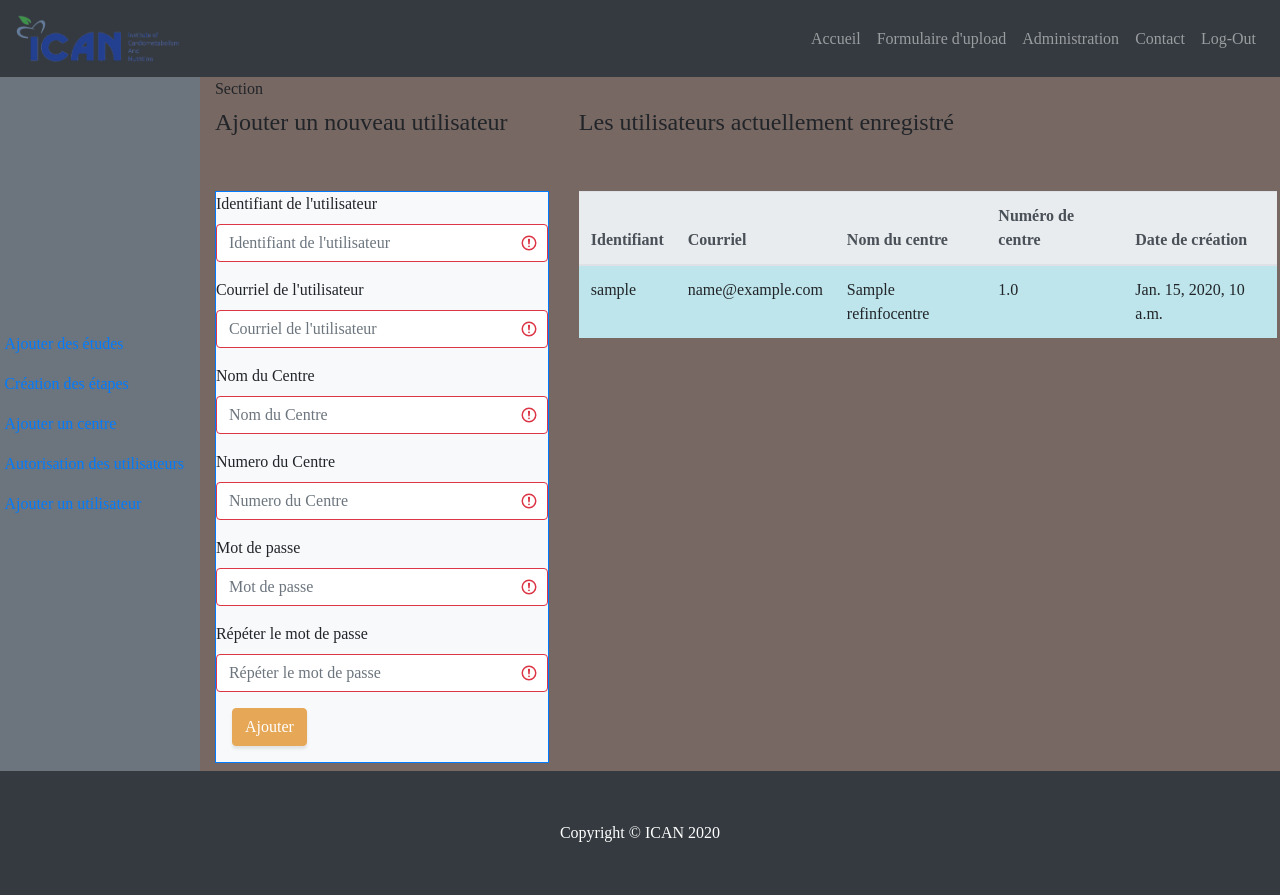
After one commit to dev-ican/imagerie_upload, a Django app: page /admin_page/utilisateurs/ in a window 1280 px wide. The commit adds this page. Run offline with Django 3.2, Linux system fonts and the light colour scheme; a user stored in the database is signed in; tables that the repository leaves empty hold one stand-in row (values such as "Sample post"); parts of the project's set-up code (start-up, migrations or seed data) failed here and were passed over; some libraries are stand-ins or nearby versions.

Commit message:
Projet Upload : Mise en place d'un écran d'ajout d'utilisateur

```diff
--- a/admin_page/forms.py
+++ b/admin_page/forms.py
@@ -6,36 +6,28 @@ from datetime import date
 from upload.models import *
 
 class FormsEtude(forms.Form):
-    nom = forms.CharField(label="Nom de l'étude", max_length=100)
-    date = forms.DateField(widget=forms.DateInput(format='%d/%m/%Y', attrs={'placeholder': 'yyyy-mm-dd'}))
+	nom = forms.CharField(label="Nom de l'étude", max_length=100)
+	date = forms.DateField(widget=forms.DateInput(format='%d/%m/%Y', attrs={'placeholder': 'yyyy-mm-dd'}))
 
 class FormsEtape(forms.Form):
-    nom = forms.CharField(label="Nom de l'étape", max_length=100)
-    etudes = forms.ChoiceField(widget=forms.Select(), choices=(['liste de vos études']), required=True)
+	nom = forms.CharField(label="Nom de l'étape", max_length=100)
+	etudes = forms.ChoiceField(widget=forms.Select(), choices=(['liste de vos études']), required=True)
 
 class FormsAutorisation(forms.Form):
 	user = forms.ChoiceField(widget=forms.Select(), choices=(
-        ['liste des utilisateurs']), initial='0', required=True,)
+		['liste des utilisateurs']), initial='0', required=True,)
 	etude = forms.ChoiceField(widget=forms.Select(), choices=(
-        ['liste des études']), initial='0', required=True,)
+		['liste des études']), initial='0', required=True,)
 	date = forms.DateField()
 
 class FormsUser(forms.Form):
-	username = forms.CharField(label="Identifiant", max_length=100)
-	pass_first = forms.CharField(
-        label='Votre mot de passe',
-        widget=forms.PasswordInput,
-        max_length=100,
-        validators=[
-            RegexValidator(
-                regex="([a-zA-Z]){4,12}([0-9]){2,12}",
-                message="Mot de passe invalide")])
-	pass_second = forms.CharField(label='Répéter votre mot de passe',widget=forms.PasswordInput,max_length=100,validators=[RegexValidator(regex="([a-zA-Z]){4,12}([0-9]){2,12}",message="Mot de passe invalide")])
+	username = forms.CharField(label="Identifiant de l'utilisateur", max_length=100)
 	email = forms.EmailField(
-        label='Votre courriel',
-        max_length=200,
-        validators=[
-            EmailValidator()])
+		label="Courriel de l'utilisateur",
+		max_length=200,
+		validators=[
+			EmailValidator()])
 	nom = forms.CharField(label="Nom du Centre", max_length=100)
-	numero = forms.IntegerField()
-	date = forms.DateField()
+	numero = forms.IntegerField(label="Numero du Centre")
+	pass_first = forms.CharField(label='Mot de passe',widget=forms.PasswordInput,max_length=100,validators=[RegexValidator(regex="([a-zA-Z]){4,12}([0-9]){2,12}",message="Mot de passe invalide")])
+	pass_second = forms.CharField(label='Répéter le mot de passe',widget=forms.PasswordInput,max_length=100,validators=[RegexValidator(regex="([a-zA-Z]){4,12}([0-9]){2,12}",message="Mot de passe invalide")])
--- a/admin_page/urls.py
+++ b/admin_page/urls.py
@@ -11,4 +11,5 @@ urlpatterns = [
 	path('etudes/', views.adminetude, name='admin_etude'),
 	path('etapes/', views.adminetape, name='admin_etape'),
 	re_path(r'^etapes/edit/([0-9]+)/',views.etapeEdit, name='etape_edit'),
+	path('utilisateurs/', views.adminuser, name='admin_utilisateur'),
 ]
--- a/admin_page/views.py
+++ b/admin_page/views.py
@@ -6,7 +6,7 @@ from django.contrib.auth.decorators import login_required
 from django.contrib.auth import authenticate, login, logout
 
 from .forms import FormsEtude, FormsEtape, FormsAutorisation, FormsUser
-from upload.models import RefEtudes, JonctionUtilisateurEtude, RefEtapeEtude
+from upload.models import RefEtudes, JonctionUtilisateurEtude, RefEtapeEtude, RefInfocentre
 
 # Create your views here.
 @login_required(login_url="/auth/auth_in/")
@@ -91,3 +91,20 @@ def etapeEdit(request, id_etape):
 	etape_tab = RefEtapeEtude.objects.all()
 	return render(request,
 		'admin_etapes_edit.html',{"form":form, 'resultat':etape_tab})
+
+@login_required(login_url="/auth/auth_in/")
+def adminuser(request):
+	liste_protocole = []
+	if request.method == 'POST':
+		nom = request.POST['nom']
+		etude = request.POST['etude']
+
+		RefEtapeEtude.objects.create(nom=nom, etude=etude)
+
+	form = FormsUser()
+	request_etude = RefEtudes.objects.all()
+
+
+	user_tab = RefInfocentre.objects.filter(user__id__gt=0)
+	return render(request,
+		'admin_user.html',{"form":form, 'resultat':user_tab})
--- /dev/null
+++ b/upload/templates/admin_user.html
@@ -0,0 +1,40 @@
+{% extends "base_admin.html" %}
+{% load static %}
+{% load bootstrap4 %}
+{% block section_one %}
+<h4><p class="text-white-75 font-weight-light mb-5">Ajouter un nouveau utilisateur</p></h4>
+<form action="" method="post" class="was-validated border border-primary bg-light mb-2 justify-content-center">
+  <div class="form-group">
+      {% csrf_token %}
+      {% bootstrap_form form form_group_class='form-group m-2' %}
+  </div>
+  {% buttons %}
+    <button type="submit" class="btn btn-primary d-flex m-3" name="login">Ajouter</button>
+  {% endbuttons %}
+</form>
+{% endblock %}
+{% block section_two %}
+<h4><p class="text-white-75 font-weight-light mb-5">Les utilisateurs actuellement enregistré</p></h4>
+<table class="table table-info table-responsive-sm table-hover">
+  <thead class="thead-light">
+    <tr>
+      <th scope="col">Identifiant</th>
+      <th scope="col">Courriel</th>
+      <th scope="col">Nom du centre</th>
+      <th scope="col">Numéro de centre</th>
+      <th scope="col">Date de création</th>
+    </tr>
+  </thead>
+  <tbody>
+    {% for item in resultat %}
+      <tr>
+        <td>{{ item.user.username }}</td>
+        <td>{{ item.user.email }}</td>
+        <td>{{ item.nom }}</td>
+        <td>{{ item.numero }}</td>
+        <td>{{ item.date_ajout }}</td>
+      </tr>
+    {% endfor %}
+  </tbody>
+</table>
+{% endblock %}
--- a/upload/templates/include_menus_admin.html
+++ b/upload/templates/include_menus_admin.html
@@ -10,13 +10,13 @@
       <a class="nav-link" href="{% url 'admin_etape' %}">Création des étapes</a>
     </li>
     <li class="nav-item">
-      <a class="nav-link" href="#">Ajouter un utilisateur</a>
-    </li>
-    <li class="nav-item">
       <a class="nav-link" href="#">Ajouter un centre</a>
     </li>
     <li class="nav-item">
       <a class="nav-link" href="#">Autorisation des utilisateurs</a>
     </li>
+    <li class="nav-item">
+      <a class="nav-link" href="{% url 'admin_utilisateur' %}">Ajouter un utilisateur</a>
+    </li>
   </ul>
 </nav>
```
